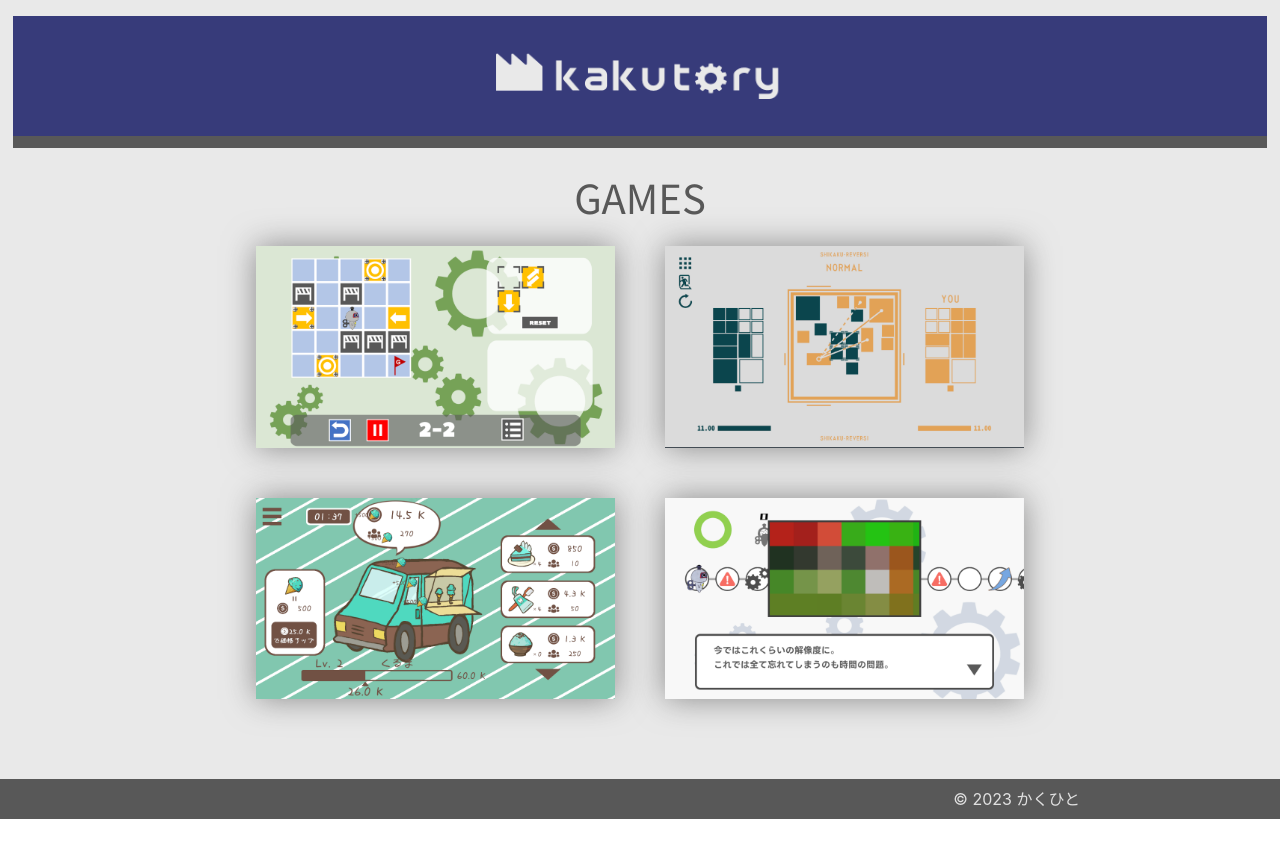
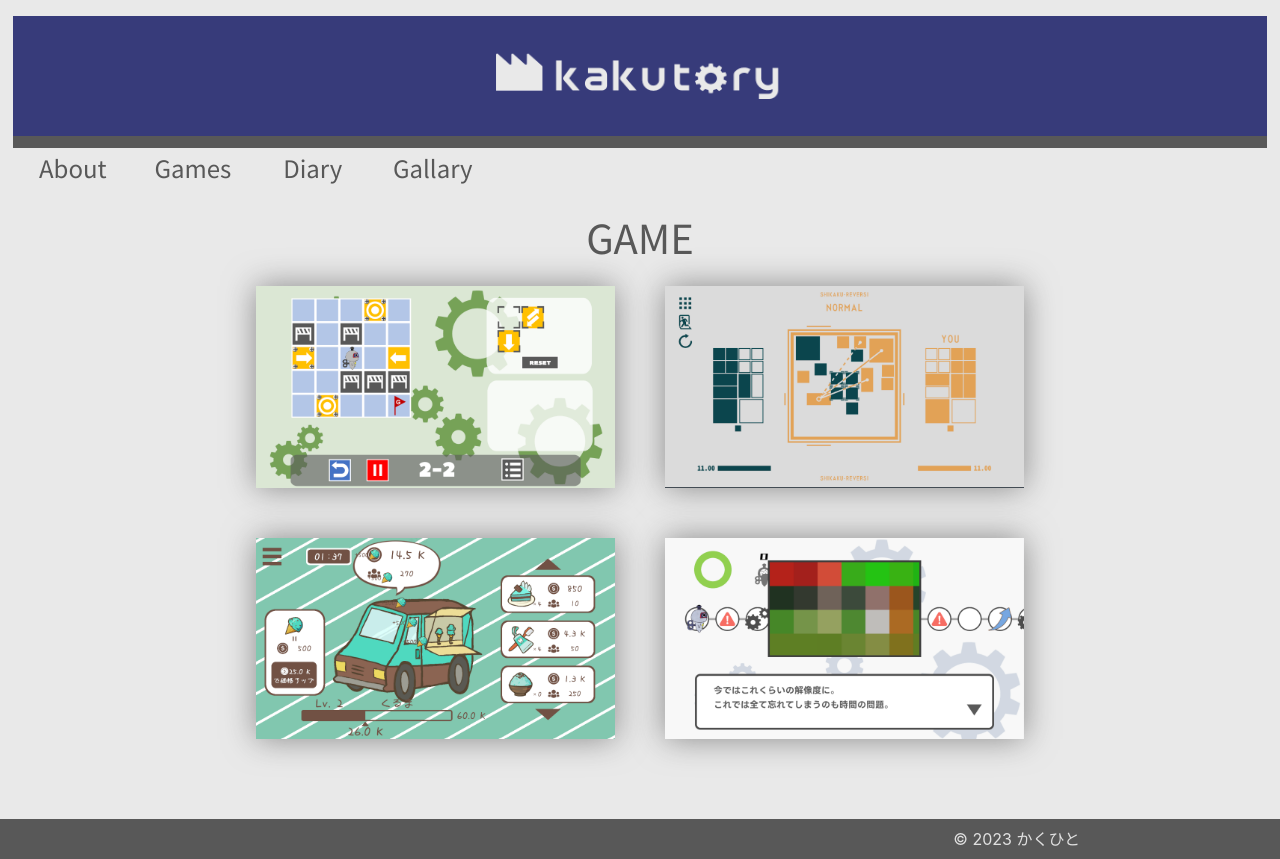
Before and after one commit to Suke-H/Kakutory, a React (Vite) app: page / in a window 1280 px wide. Before the commit the page ends 819 px from the top, so only its background shows below. Built offline with nearby package versions, Linux system fonts and the light colour scheme.

Commit message:
PCのときメニューカラム表示

```diff
--- a/src/components/Header.css
+++ b/src/components/Header.css
@@ -1,4 +1,4 @@
-
+/* PC */
 .headerContainer {
     display: flex;
     flex-direction: column;
@@ -11,7 +11,6 @@
   .title {
     background-color: #373B7A;
     width: 98%;
-    /* height: 140px; */
     height: 15vh;
     display: flex;
     justify-content: center;
@@ -23,7 +22,7 @@
     height: 6vh;
   }
 
-  .separateLine {
+  .headerSeparateLine {
     background-color: #585858;
     width: 98%;
     height: 1.5vh;
@@ -58,13 +57,11 @@
 
 
 /* @media (max-width:1024px) {
-
+タブレット
 } */
 
+/* スマホ */
 @media (max-width:600px) {
-
-    .headerContainer {
-      }
 
   .title {
     margin-top: 8vh;
@@ -75,22 +72,6 @@
     width: 36vh;
     height: 6vh;
   }
-
-
-    /* .menu-icon {
-      width: 30px;
-      height: 25px;
-      display: flex;
-      flex-direction: column;
-      justify-content: space-between;
-      position: absolute;
-      top: 15px;
-      left: 15px;
-      top: 3.2vh;
-      left: 3.2vh;
-      cursor: pointer;
-      z-index: 1000;
-  } */
 
   .menu-icon {
     width: 30px;
@@ -152,14 +133,8 @@
     color: #E9E9E9;
   }
 
-}
-
-@media (min-width: 768px) {
-  .menu-icon {
+  .menuContainer {
     display: none;
   }
 
-  .side-menu {
-    display: none;
 }
-}
--- a/src/components/Header.tsx
+++ b/src/components/Header.tsx
@@ -24,10 +24,10 @@ export const Header = (): JSX.Element => {
       <div className={`side-menu ${isMenuOpen ? 'open' : ''}`}>
         <div className="close-button" onClick={toggleMenu}>&times;</div>
         <ul>
-          <li><a href="#">ホーム</a></li>
-          <li><a href="#">サービス</a></li>
-          <li><a href="#">プロフィール</a></li>
-          <li><a href="#">お問い合わせ</a></li>
+          <li><a href="#">About</a></li>
+          <li><a href="#">Game</a></li>
+          <li><a href="#">Diary</a></li>
+          <li><a href="#">Gallary</a></li>
         </ul>
       </div>
 
@@ -35,13 +35,14 @@ export const Header = (): JSX.Element => {
         <img src={kakutorySVG} alt="kakutory" className="title-image" />
       </div>
 
-      <div className="separateLine"></div>
+      <div className="headerSeparateLine"></div>
 
-      {/* <div className="menuContainer">
-        <div className="menuItem">ABOUT</div>
-        <div className="menuItem">GAMES</div>
-        <div className="menuItem">DIARY</div>
-      </div> */}
+      <div className="menuContainer">
+        <div className="menuItem">About</div>
+        <div className="menuItem">Games</div>
+        <div className="menuItem">Diary</div>
+        <div className="menuItem">Gallary</div>
+      </div>
     </div>
   );
 }
--- a/src/components/contents/Home.css
+++ b/src/components/contents/Home.css
@@ -1,9 +1,21 @@
 .home {
     color: #585858;
-    font-family: 'Noto Sans JP', Meiryo, 'ヒラギノ角ゴ', sans-serif;
     font-weight: bold;
     text-align: center;
 }
+
+.column {
+    font-size: 40px;
+    font-family: 'Noto Sans JP', Meiryo, 'ヒラギノ角ゴ', sans-serif;
+    /* margin-bottom: 0; */
+}
+
+/* .homeSeparateLine {
+    background-color: #585858;
+    width: 98%;
+    height: 0.5vh;
+    margin: 0 0 5vh 0;
+} */
 
 .imageWrapper {
     width: 60%;
@@ -26,9 +38,7 @@
     transform: scale(1.05);
   }
 
-.column {
-    font-size: 40px;
-}
+
 
   @media (max-width:1024px) {
   }
--- a/src/components/contents/Home.tsx
+++ b/src/components/contents/Home.tsx
@@ -29,10 +29,12 @@ export const Home = (): JSX.Element => {
 
     return (
         <div className='home'>
-            <h1 className="column">GAMES</h1>
+            <h1 className="column">GAME</h1>
             {/* <Link to="/games"> */}
                 {/* <img src="https://via.placeholder.com/150" alt="games" /> */}
             {/* </Link> */}
+
+            {/* <div className="homeSeparateLine"></div> */}
 
             <div className='imageWrapper'>
                 <LinkedImage
```
Lines whose indentation alone changed are shown as unchanged.
